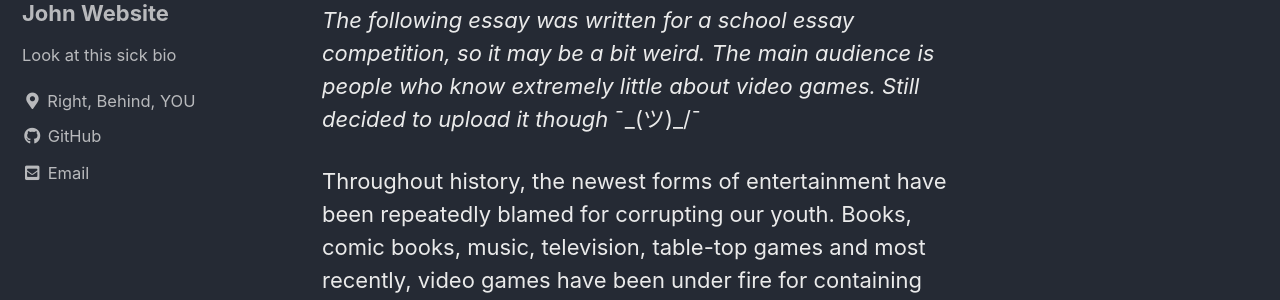
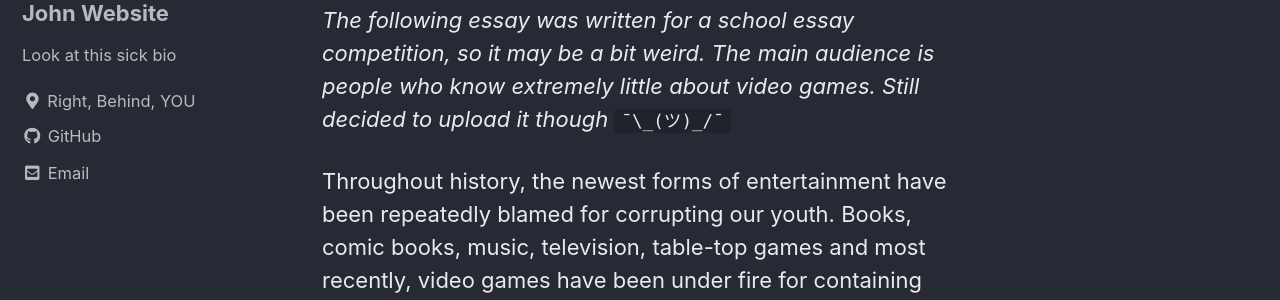
Before and after one commit to denial-gh/denial-gh.github.io, a Jekyll site: the page built from _posts/2026-08-07-video-game-violence.md, in a window 1280 px wide and 900 px high. Shown: the part 231-531 px from the top of the window. Built offline with Jekyll 4.4.1, drawn with Linux system fonts in a browser that asks for light colours; cached includes are drawn as plain includes.

```diff
--- a/_posts/2026-08-07-video-game-violence.md
+++ b/_posts/2026-08-07-video-game-violence.md
@@ -7,7 +7,7 @@ header:
   teaser: "../assets/images/2024-03-09-website-creation/teaser_githubpages.png"
 ---
 
-*The following essay was written for a school essay competition, so it may be a bit weird. The main audience is people who know extremely little about video games. Still decided to upload it though* ¯\_(ツ)_/¯
+*The following essay was written for a school essay competition, so it may be a bit weird. The main audience is people who know extremely little about video games. Still decided to upload it though* `¯\_(ツ)_/¯`
 
 
 Throughout history, the newest forms of entertainment have been repeatedly blamed for corrupting our youth. Books, comic books, music, television, table-top games and most recently, video games have been under fire for containing content alleged to encourage the youngest generation to commit immoral and violent acts. With the present subject of this scrutiny being video games, it would seem appropriate to ask whether video games cause violence. However, several assumptions are usually made when discussing this topic, such as believing video games always containing violent content, using violence and aggression as interchangeable terms, and that complex psychological issues can be explained by one form of entertainment. This essay argues that while violent video games can contribute to heightened short-term aggression, there is minimal evidence they directly lead to acts of real-life violence, and that the question being asked oversimplifies the causes of violent behaviour.
```
